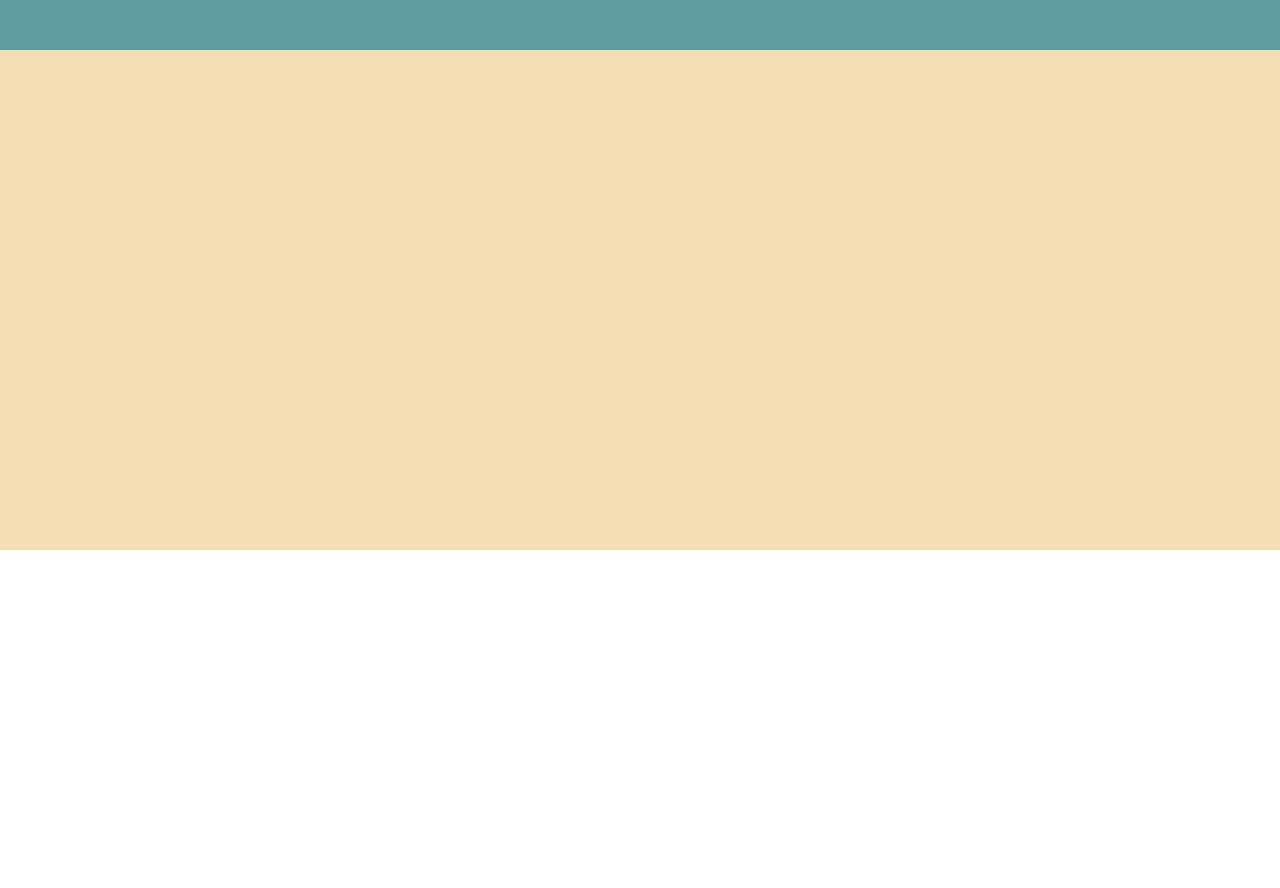
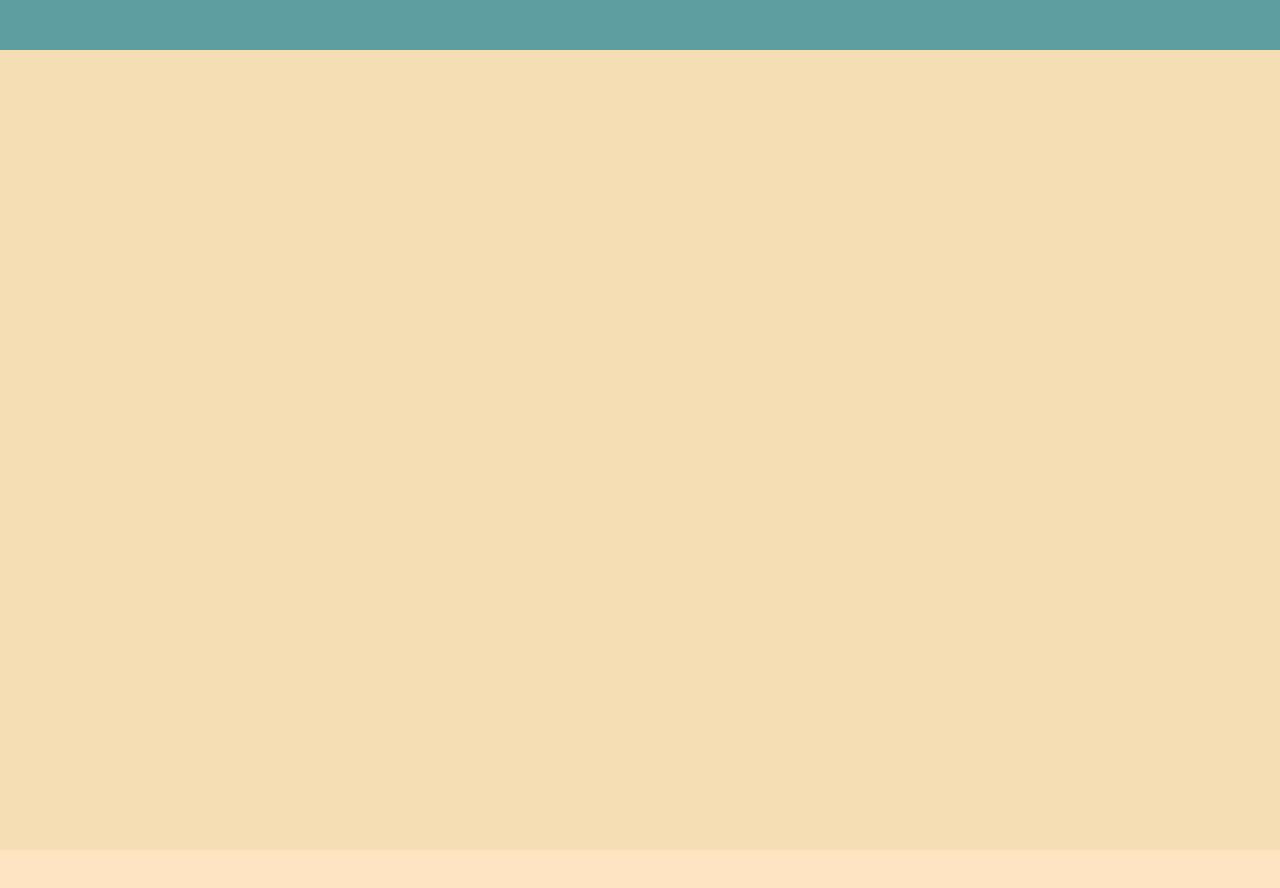
Before and after one commit to VadimWeb/Portfolio, a React (Create React App) app: page / in a window 1280 px wide. Shown: the top 888 px of the page. Before the commit the page ends 800 px from the top, so only its background shows below. Built offline with nearby package versions, Linux system fonts and the light colour scheme.

Commit message:
add Skills in App

```diff
--- a/src/App.js
+++ b/src/App.js
@@ -2,6 +2,7 @@ import React from 'react';
 import './App.css';
 import Header from "./Header";
 import Profile from "./Profile";
+import Skills from "./Skills";
 
 function App() {
   return (
@@ -9,6 +10,7 @@ function App() {
      <div className="portfolio">
        <Header/>
        <Profile/>
+       <Skills/>
      </div>
     </div>
   );
--- a/src/Profile.module.css
+++ b/src/Profile.module.css
@@ -1,4 +1,4 @@
 .profile {
-    height: 500px;
+    height: 100vh;
     background-color: wheat;
 }
--- /dev/null
+++ b/src/Skills.js
@@ -0,0 +1,11 @@
+import React from 'react';
+import style from './Skills.module.css'
+
+function Skills() {
+    return (
+        <div className={style.skills}>
+        </div>
+    );
+}
+
+export default Skills;
--- /dev/null
+++ b/src/Skills.module.css
@@ -0,0 +1,4 @@
+.skills {
+    height: 100vh;
+    background-color: bisque;
+}
```
